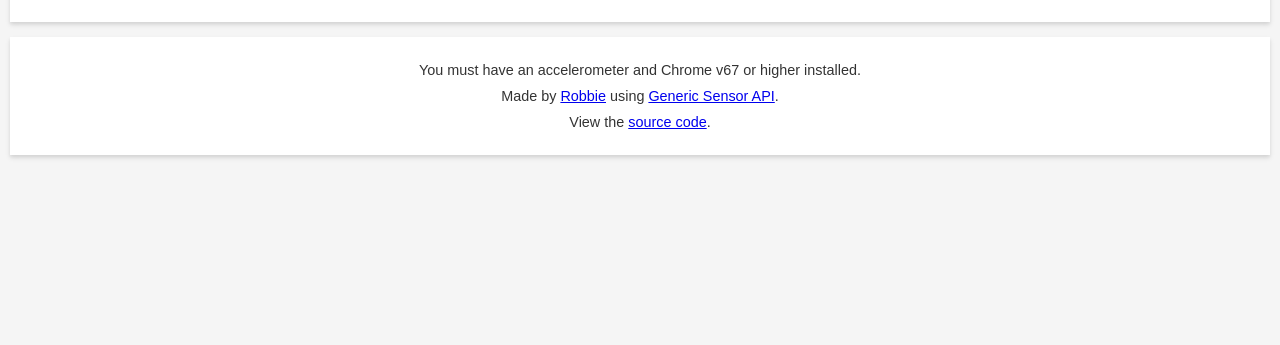
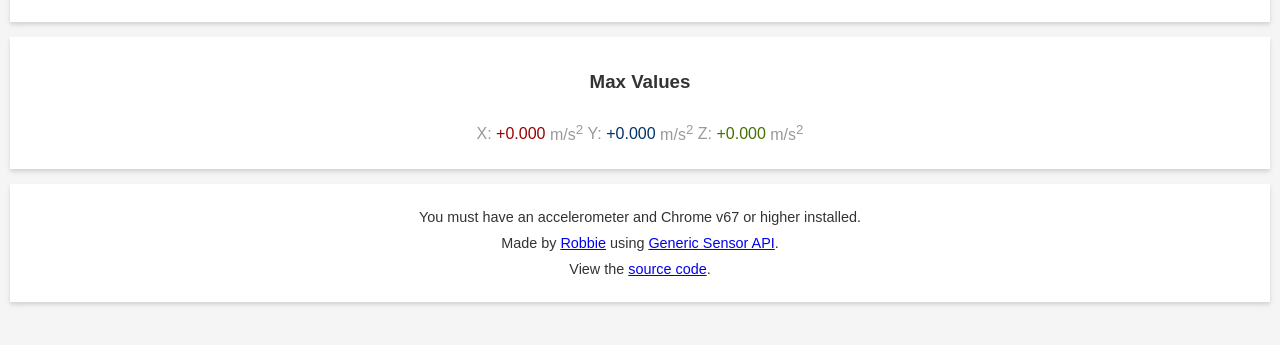
Before and after one commit to robbiejaeger/generic-sensor, a website: page public/index.html in a window 1280 px wide. Shown: the part 433-778 px from the top of the page. Drawn offline with Linux system fonts and the light colour scheme.

Commit message:
Add max value display

```diff
--- a/public/index.html
+++ b/public/index.html
@@ -21,6 +21,16 @@
     <p class="value"><span class="units">Z:</span> <span id="z-value">+0.000</span> <span class="units">m/s<sup>2</sup></span></p>
   </section>
 
+  <section id="max-values">
+    <h3>Max Values</h3>
+
+    <p class="value"><span class="units">X:</span> <span id="x-max">+0.000</span> <span class="units">m/s<sup>2</sup></span></p>
+
+    <p class="value"><span class="units">Y:</span> <span id="y-max">+0.000</span> <span class="units">m/s<sup>2</sup></span></p>
+
+    <p class="value"><span class="units">Z:</span> <span id="z-max">+0.000</span> <span class="units">m/s<sup>2</sup></span></p>
+  </section>
+
   <section class="other-info">
     <p>You must have an accelerometer and Chrome v67 or higher installed.</p>
     <p>Made by <a href="https://twitter.com/robbie_jaeger" target="_blank" rel="noopener">Robbie</a> using <a href="https://www.w3.org/TR/generic-sensor/" target="_blank" rel="noopener">Generic Sensor API</a>.</p>
--- a/public/styles.css
+++ b/public/styles.css
@@ -34,15 +34,15 @@ h2 {
   margin: 0 5px;
 }
 
-#x-value {
+#x-value, #x-max {
   color: #990000;
 }
 
-#y-value {
+#y-value, #y-max {
   color: #003366;
 }
 
-#z-value {
+#z-value, #z-max {
   color: #476f01;
 }
 
@@ -50,6 +50,14 @@ h2 {
   color: #999;
   font-weight: 100;
   font-size: 1.5em;
+}
+
+#max-values .units {
+  font-size: 1em;
+}
+
+#max-values p {
+  display: inline-block;
 }
 
 .other-info {
```
